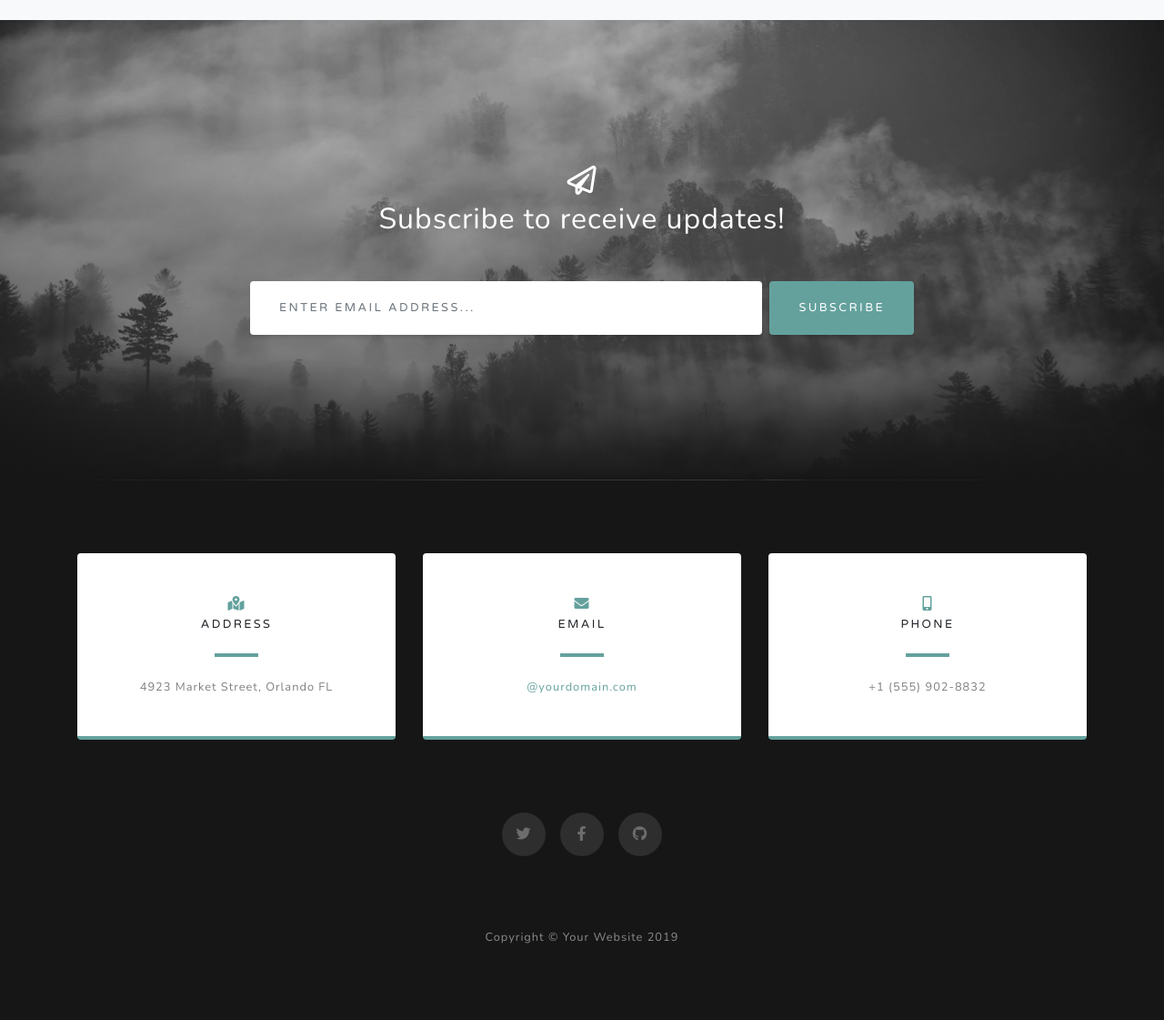
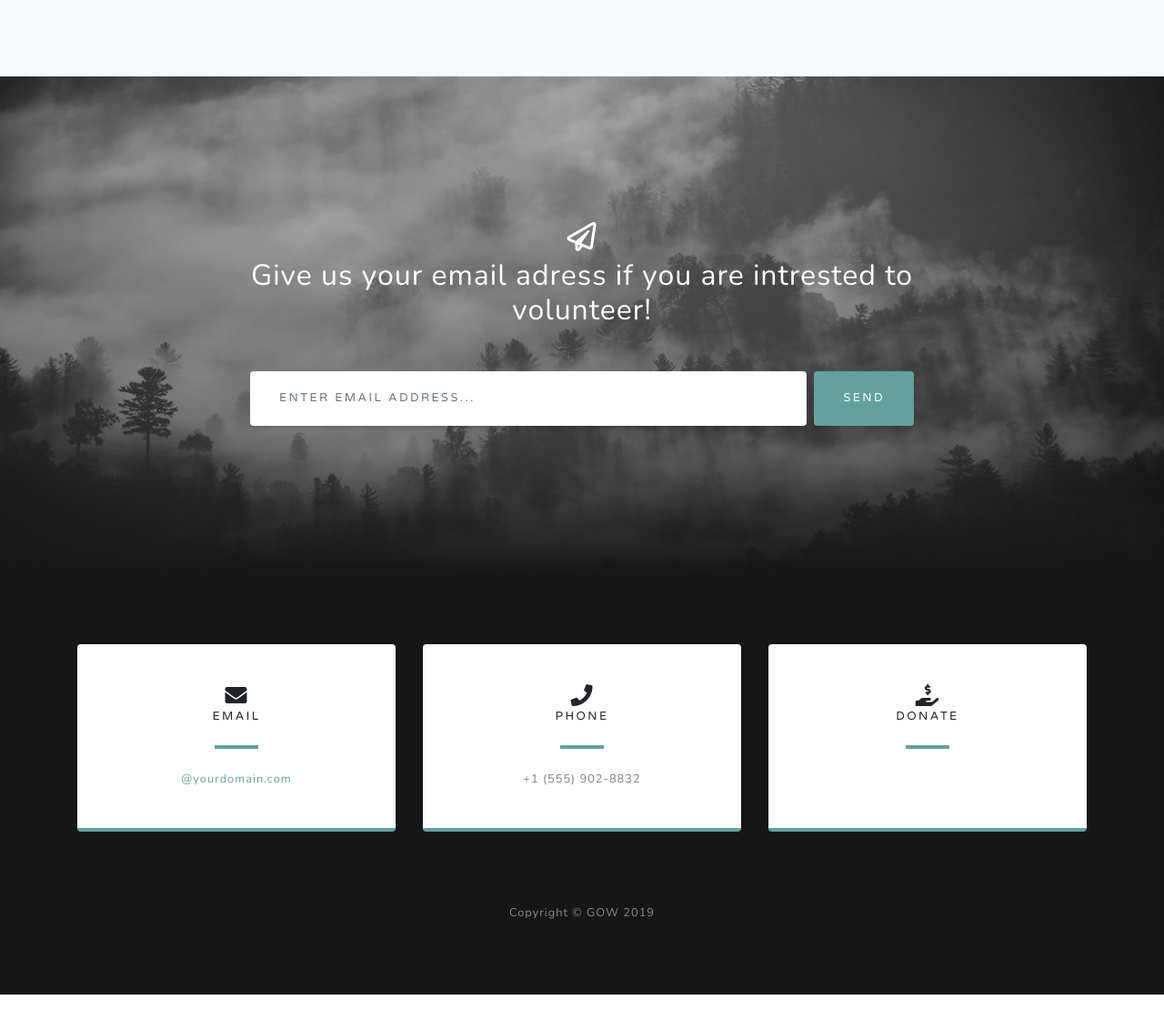
Before and after one commit to itamar19-meet/GOW, a Flask app: page /arabic in a window 1280 px wide. Shown: the part 3120-4241 px from the top of the page at 91% size. After the commit the page ends 4213 px from the top, so only its background shows below. Run offline with Flask 2, Linux system fonts and the light colour scheme; some libraries are stand-ins or nearby versions.

Commit message:
change lang, add content

```diff
--- a/templates/arabic_website.html
+++ b/templates/arabic_website.html
@@ -1,6 +1,7 @@
 <!DOCTYPE html>
 <html lang="en">
   <head>
+    <link rel="icon" type="image/png" href="../static/img/logo.png">
     <meta charset="utf-8" />
     <meta
       name="viewport"
@@ -69,6 +70,18 @@
             <li class="nav-item">
               <a class="nav-link js-scroll-trigger" href="#signup">Contact</a>
             </li>
+            <li class="nav-item">
+
+              <a class="nav-link js-scroll-trigger" href="#Donate">Donate</a>
+              <li class="nav-item">
+              </li>
+              <a class="nav-link js-scroll-trigger" href="/hebrew">עברית</a>
+              <li class="nav-item">
+
+              <a class="nav-link js-scroll-trigger" href="/arabic">عربى</a>
+
+            </li>
+            </li>
           </ul>
         </div>
       </div>
@@ -118,7 +131,7 @@
           <div class="col-xl-8 col-lg-7">
             <img
               class="img-fluid mb-3 mb-lg-0"
-              src="../static/img/bg-masthead.jpg"
+              src="../static/img/2onpc.png"
               alt=""
             />
           </div>
@@ -188,7 +201,7 @@
         <div class="row">
           <div class="col-md-10 col-lg-8 mx-auto text-center">
             <i class="far fa-paper-plane fa-2x mb-2 text-white"></i>
-            <h2 class="text-white mb-5">Subscribe to receive updates!</h2>
+            <h2 class="text-white mb-5">Give us your email adress if you are intrested to volunteer!</h2>
 
             <form class="form-inline d-flex">
               <input
@@ -198,7 +211,7 @@
                 placeholder="Enter email address..."
               />
               <button type="submit" class="btn btn-primary mx-auto">
-                Subscribe
+                Send
               </button>
             </form>
           </div>
@@ -210,23 +223,12 @@
     <section class="contact-section bg-black">
       <div class="container">
         <div class="row">
-          <div class="col-md-4 mb-3 mb-md-0">
-            <div class="card py-4 h-100">
-              <div class="card-body text-center">
-                <i class="fas fa-map-marked-alt text-primary mb-2"></i>
-                <h4 class="text-uppercase m-0">Address</h4>
-                <hr class="my-4" />
-                <div class="small text-black-50">
-                  4923 Market Street, Orlando FL
-                </div>
-              </div>
-            </div>
-          </div>
+
 
           <div class="col-md-4 mb-3 mb-md-0">
             <div class="card py-4 h-100">
               <div class="card-body text-center">
-                <i class="fas fa-envelope text-primary mb-2"></i>
+                <i class="fa fa-envelope" style="font-size:24px"></i>
                 <h4 class="text-uppercase m-0">Email</h4>
                 <hr class="my-4" />
                 <div class="small text-black-50">
@@ -239,33 +241,34 @@
           <div class="col-md-4 mb-3 mb-md-0">
             <div class="card py-4 h-100">
               <div class="card-body text-center">
-                <i class="fas fa-mobile-alt text-primary mb-2"></i>
+                <i class="fa fa-phone" style="font-size:24px"></i>
                 <h4 class="text-uppercase m-0">Phone</h4>
                 <hr class="my-4" />
                 <div class="small text-black-50">+1 (555) 902-8832</div>
               </div>
             </div>
           </div>
+          <div class="col-md-4 mb-3 mb-md-0">
+            <div class="card py-4 h-100">
+              <div class="card-body text-center">
+                <i class='fas fa-hand-holding-usd' style='font-size:24px'></i>
+                <h4 class="text-uppercase m-0">Donate</h4>
+                <hr class="my-4" />
+                <div class="small text-black-50">
+                </div>
+              </div>
+            </div>
+          </div>
         </div>
 
-        <div class="social d-flex justify-content-center">
-          <a href="#" class="mx-2">
-            <i class="fab fa-twitter"></i>
-          </a>
-          <a href="#" class="mx-2">
-            <i class="fab fa-facebook-f"></i>
-          </a>
-          <a href="#" class="mx-2">
-            <i class="fab fa-github"></i>
-          </a>
-        </div>
+
       </div>
     </section>
 
     <!-- Footer -->
     <footer class="bg-black small text-center text-white-50">
       <div class="container">
-        Copyright &copy; Your Website 2019
+        Copyright &copy; GOW 2019
       </div>
     </footer>
 
```
Also changed, not shown: templates/hebrew_website.html (+32 -29 lines), templates/the_website.html (+8 -0 lines).
